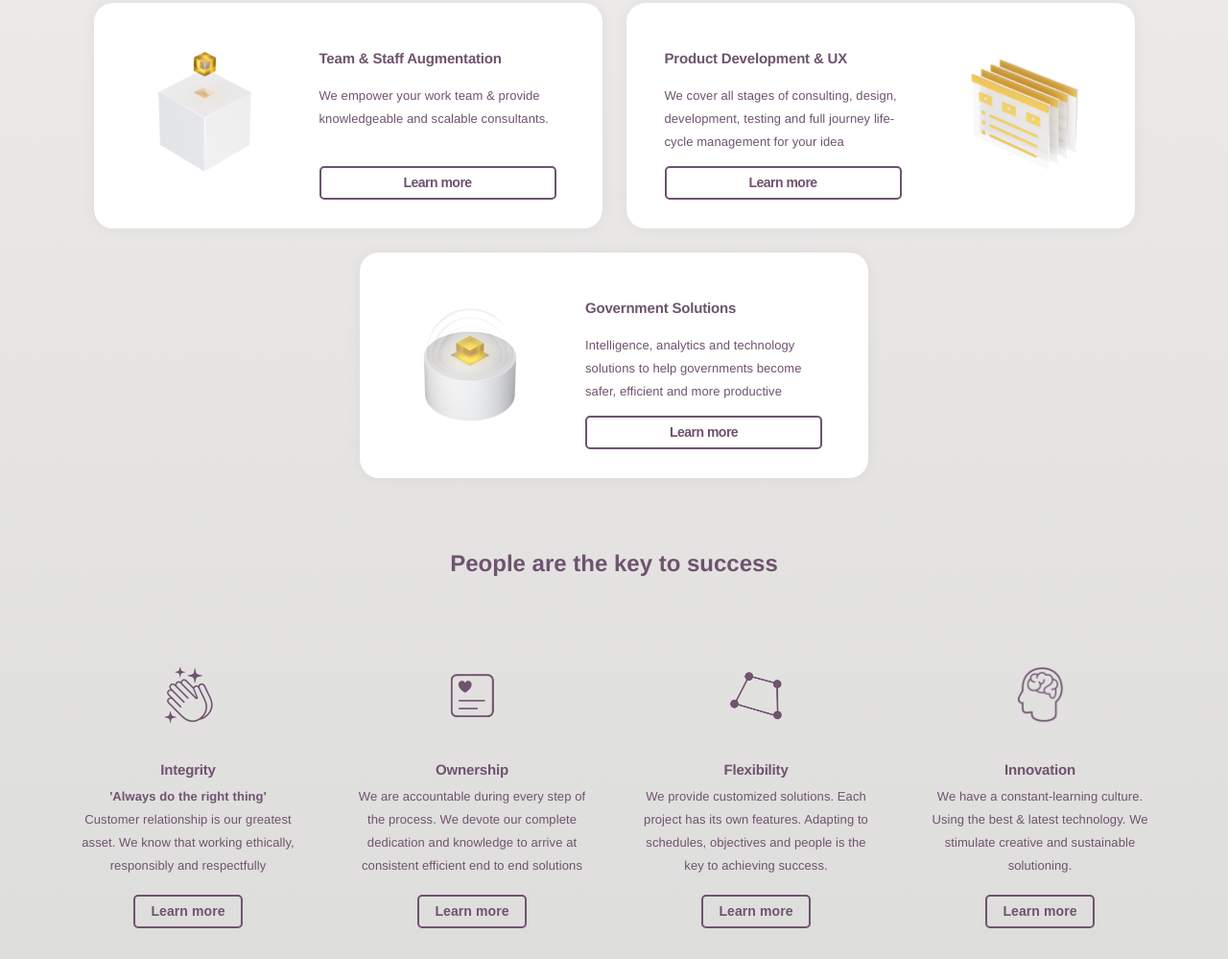
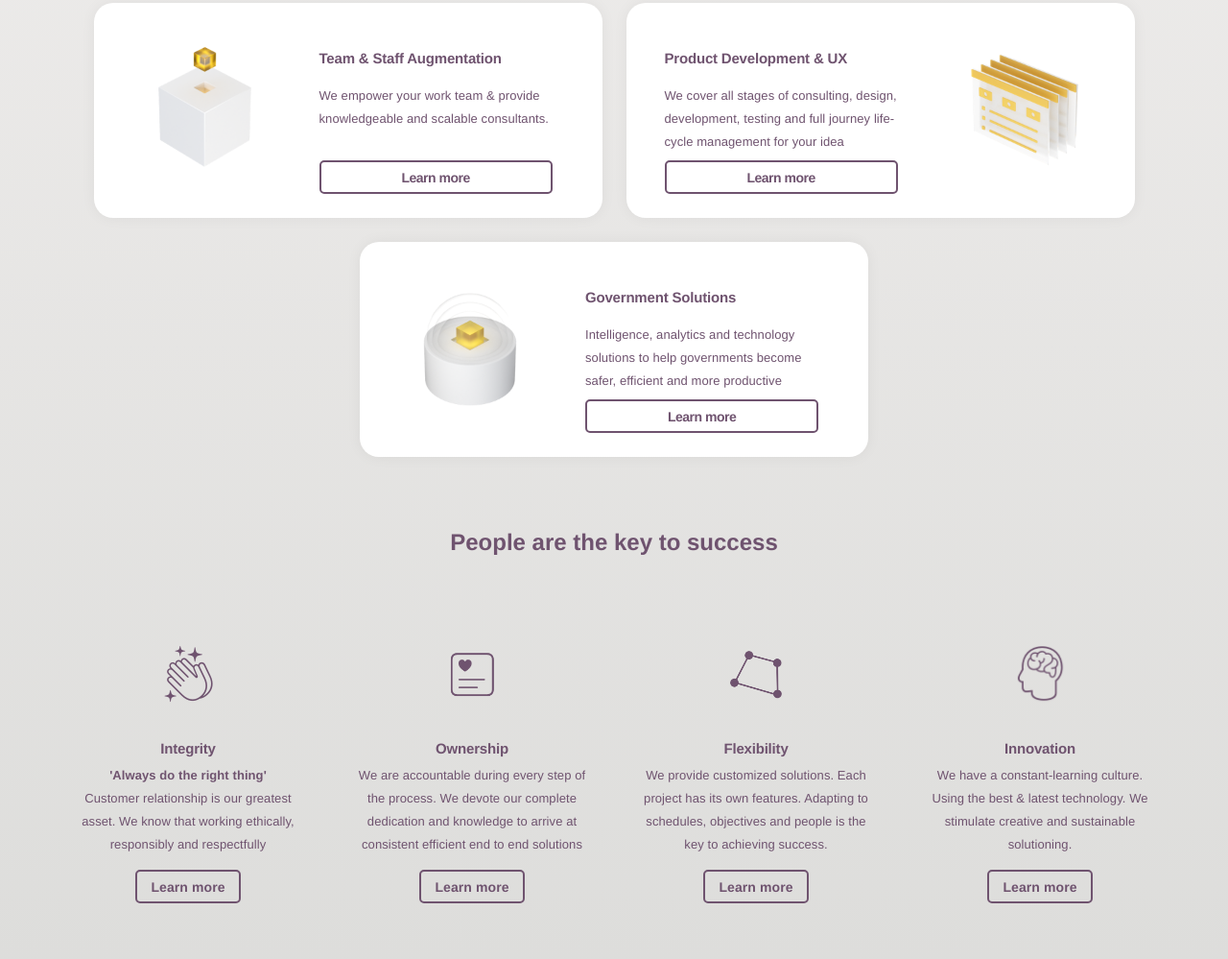
Before and after one commit to AntonelaNespoli/minutentag-landing, a plain HTML site: page index.html in a window 1280 px wide. Shown: the part 513-1512 px from the top of the page at 96% size. Drawn offline with Linux system fonts and the light colour scheme; files whose address does not match are found by name.

Commit message:
refactor: :bug: added links

```diff
--- a/css/style.css
+++ b/css/style.css
@@ -40,7 +40,7 @@ header {
   top: 0;
   width: 100%;
 }
-header > img {
+header > a > img {
   margin-top: 42px;
 }
 header > h1.title {
@@ -52,7 +52,7 @@ header > h1.title {
   text-align: center;
   width: 65%;
 }
-header > button.careers {
+header > a.careers {
   background-color: var(--white);
   border: 2px solid var(--white);
   border-radius: 5px;
@@ -64,6 +64,7 @@ header > button.careers {
   line-height: 24px;
   padding: 5px 22px;
   text-align: center;
+  text-decoration: none;
 }
 
 /* Body */
@@ -117,18 +118,18 @@ section.body > section.solutions > article.solution > div.text > p {
   line-height: 24px;
   min-height: 72px;
 }
-section.body > section.solutions > article.solution > div.text > button {
+section.body > section.solutions > article.solution > div.text > a {
   background: var(--white);
   border: 2px solid var(--text);
   border-radius: 5px;
   color: var(--text);
   font-size: 14px;
   font-weight: 600;
-  height: 35px;
   letter-spacing: -0.5px;
   line-height: 24px;
+  padding: 7.5px 84px;
   text-align: center;
-  width: 247px;
+  text-decoration: none;
 }
 section.body > section.solutions > article.solution > img {
   height: 150px;
@@ -167,24 +168,24 @@ section.body > section.values > article.value > p {
   font-weight: 400;
   letter-spacing: 0.08px;
   line-height: 24px;
-  margin: 8px 0;
+  margin: 8px 0 20px 0;
 }
 section.body > section.values > article.value > p.bold {
   font-weight: 600;
   margin: 8px 0 -8px 0;
 }
-section.body > section.values > article.value > button {
+section.body > section.values > article.value > a {
   background: transparent;
   border: 2px solid var(--text);
   border-radius: 5px;
   color: var(--text);
   font-size: 14px;
   font-weight: 600;
-  height: 35px;
   letter-spacing: 0.09px;
   line-height: 24px;
   margin: 10px 0;
-  width: 114px;
+  padding: 7.5px 14.5px;
+  text-decoration: none;
 }
 
 /* Footer */
@@ -207,6 +208,9 @@ footer > section.rrss {
   justify-content: space-between;
   margin-bottom: 41px;
   width: 115px;
+}
+footer > section.rrss > div {
+  cursor: pointer;
 }
 footer > small {
   bottom: 14px;
--- a/index.html
+++ b/index.html
@@ -14,9 +14,11 @@
         <div class="parallax-img-right"></div>
     </section>
     <header>
-        <img src="./assets/png/minutentag.png" alt="logo">
+        <a href="" rel="noopener noreferrer">
+            <img src="./assets/png/minutentag.png" alt="logo">
+        </a>
         <h1 class="title">Taking your ideas to the next level</h1>
-        <button class="careers">Let's work together!</button>
+        <a href="https://www.minutentag.com/careers#:~:text=a%20corporate%20environment.-,Opening%20positions,-Join%20Minutentag%20and" target="_blank" class="careers">Let's work together!</a>
     </header>
     <section class="body">
         <section class="solutions">
@@ -25,7 +27,7 @@
                 <div class="text">
                     <h3>Team & Staff Augmentation</h3>
                     <p>We empower your work team & provide knowledgeable and scalable consultants.</p>
-                    <button>Learn more</button>
+                    <a href="https://www.minutentag.com/our-services#staff" target="_blank">Learn more</a>
                 </div>
                 <img src="./assets/webp/solutions_1.webp" alt="Team & Staff Augmentation" class="img">
             </article>
@@ -33,7 +35,7 @@
                 <div class="text">
                     <h3>Product Development & UX</h3>
                     <p>We cover all stages of consulting, design, development, testing and full journey life-cycle management for your idea</p>
-                    <button>Learn more</button>
+                    <a href="https://www.minutentag.com/our-services#ux" target="_blank">Learn more</a>
                 </div>
                 <img src="./assets/webp/solutions_2.webp" alt="Product Development & UX" class="img">
             </article>
@@ -41,7 +43,7 @@
                 <div class="text">
                     <h3>Government Solutions</h3>
                     <p>Intelligence, analytics and technology solutions to help governments become safer, efficient and more productive</p>
-                    <button>Learn more</button>
+                    <a href="https://www.minutentag.com/our-services#solutions" target="_blank">Learn more</a>
                 </div>
                 <img src="./assets/webp/solutions_3.webp" alt="governments solutions" class="img">
             </article>
@@ -53,25 +55,25 @@
                 <h3>Integrity</h3>
                 <p class="bold">'Always do the right thing'</p>
                 <p>Customer relationship is our greatest asset. We know that working ethically, responsibly and respectfully</p>
-                <button>Learn more</button>
+                <a href="https://www.minutentag.com/careers#:~:text=key%20to%20success-,Integrity,-%27Always%20do%20the">Learn more</a>
             </article>
             <article class="value">
                 <img src="./assets//png/ownership.png" alt="ownership icon">
                 <h3>Ownership</h3>
                 <p>We are accountable during every step of the process. We devote our complete dedication and knowledge to arrive at consistent efficient end to end solutions</p>
-                <button>Learn more</button>
+                <a href="https://www.minutentag.com/careers#:~:text=responsibly%20and%20respectfully.-,Ownership,-We%20are%20accountable">Learn more</a>
             </article>
             <article class="value">
                 <img src="./assets/png/flexibility.png" alt="flexibility icon">
                 <h3>Flexibility</h3>
                 <p>We provide customized solutions. Each project has its own features. Adapting to schedules, objectives and people is the key to achieving success.</p>
-                <button>Learn more</button>
+                <a href="https://www.minutentag.com/careers#:~:text=levels%20of%20quality.-,Flexibility,-We%20provide%20customized">Learn more</a>
             </article>
             <article class="value">
                 <img src="./assets/png/innovation.png" alt="innovation icon">
                 <h3>Innovation</h3>
                 <p>We have a constant-learning culture. Using the best & latest technology. We stimulate creative and sustainable solutioning.</p>
-                <button>Learn more</button>
+                <a href="https://www.minutentag.com/careers#:~:text=to%20achieving%20success.-,Innovation,-We%20have%20a">Learn more</a>
             </article>
         </section>
     </section>
```
